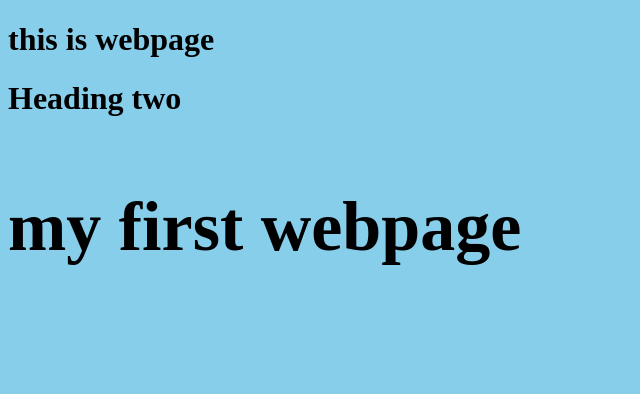
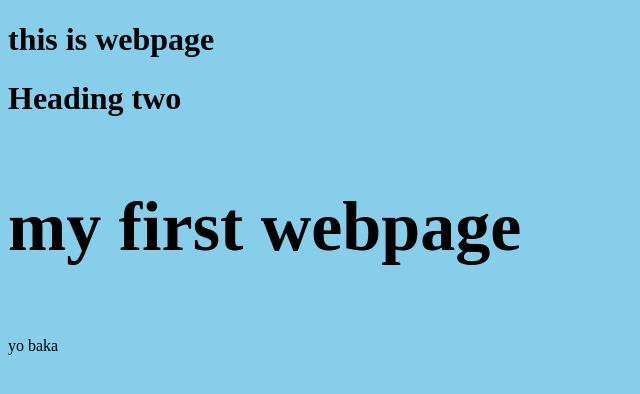
Before and after one commit to GauravShrestha999/Shikshyalaya-secA, a plain HTML site: page index.html in a window 1280 px wide. Shown: the full height of the page, 0-640 px from the left. Drawn offline with Linux system fonts and the light colour scheme.

Commit message:
p tag added

```diff
--- a/index.html
+++ b/index.html
@@ -24,5 +24,6 @@
     <h1 id="mainTitle">this is webpage</h1>
     <h1 id="secondTitle">Heading two</h1>
     <p class="paragraph">my first webpage</p>
+    <p>yo baka</p>
 </body>
 </html>
```
